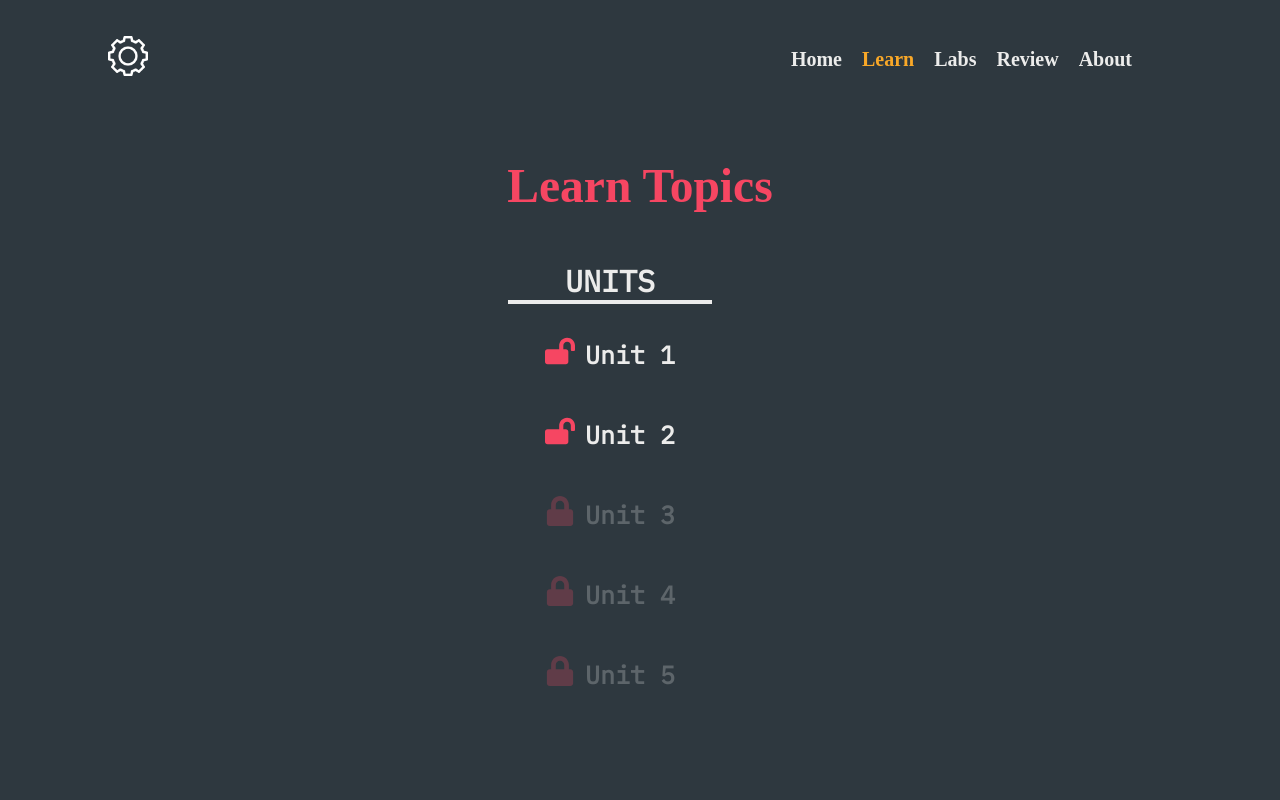
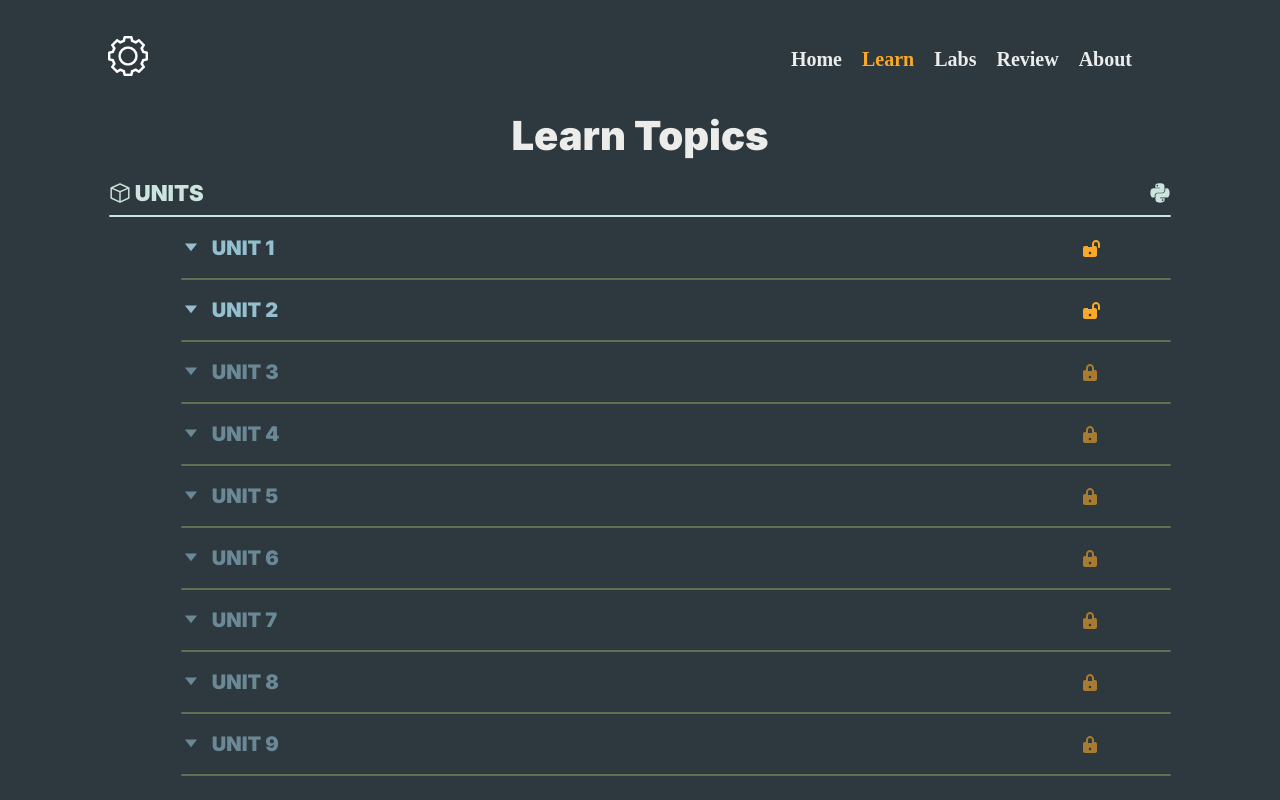
Before and after one commit to WarrenWu4/engr102-website, a React (Vite) app: page /learn in a window 1280 px wide. Built offline with nearby package versions, Linux system fonts and the light colour scheme; a web font is replaced by a local one.

Commit message:
cleaned up initial learn page (still wip)

```diff
--- a/src/App.css
+++ b/src/App.css
@@ -20,6 +20,11 @@
     --secondary80: #EE6177;
     --tertiary: #F9A828;
     --contrast: #ECECEB;
+    --contrast80: #CBE4DE;
+    --green: #5F7053;
+    --babyblue: #93BFCF;
+    --darkerblue: #6096B4;
+    --purpleblue: #7286D3;
 
     /* font styles */
     --fs-main: "Sofia Sans";
--- a/src/App.jsx
+++ b/src/App.jsx
@@ -5,9 +5,8 @@ import Error from './pages/Error';
 import WIP from './pages/WIP';
 import About from './pages/About';
 import Review from './pages/Review';
-import Donate from './pages/Donate';
 import Learn from './pages/Learn';
-import LearnView from './pages/LearnView';
+import LearnView from './components/learnPageComponents/LearnView';
 
 
 export default function App() {
@@ -21,8 +20,6 @@ export default function App() {
         <Route path="/labs" element={<WIP/>}/>
         <Route path="/review" element={<Review/>}/>
         <Route path="/about" element={<About/>}/>
-        <Route path="/donate" element={<Donate/>}/>
-        <Route path="/donate/payment" element={<WIP/>}/>
         <Route path='*' element={<Error/>}></Route>
       </Routes>
     </>
--- a/src/pages/LearnView.jsx
+++ b/src/components/learnPageComponents/LearnView.jsx
@@ -1,8 +1,8 @@
-import "../styles/learnview.css";
+import "./learnview.css";
 import { useState, useRef, useEffect } from "react";
 import { NavLink, useLocation, useNavigate } from "react-router-dom";
 import { FaAngleDoubleLeft, FaAngleDoubleRight } from "react-icons/fa";
-import LearningContent from "../components/learnPageComponents/LearningContent";
+import LearningContent from "./LearningContent";
 
 export default function LearnView() {
 
--- /dev/null
+++ b/src/components/learnPageComponents/Sidebar.css
@@ -0,0 +1,52 @@
+.learn-sidebar {
+    width: 100%;
+    display: flex;
+    flex-direction: column;
+    justify-content: center;
+    align-items: center;
+}
+
+.learn-sidebar-header {
+    width: 83%;
+    height: 3.3rem;
+    color: var(--contrast80);
+    font: 900 2.2rem "Inter";
+    display: flex;
+    align-items: center;
+    justify-content: space-between;
+    margin-bottom: 0.6rem;
+}
+
+.learn-sidebar-header-g1 {
+    display: flex;
+    align-items: center;
+}
+
+.learn-sidebar-header-g1 svg {
+    margin-right: 0.4rem;
+}
+
+.learn-maindivider {
+    width: 83%;
+    height: 0.2rem;
+    background: var(--contrast80);
+    margin-bottom: 1.6rem;
+    border-radius: 1rem;
+}
+
+.learn-sidebar-b-container {
+    width: 83%;
+    display: flex;
+    flex-direction: column;
+    justify-content: center;
+    align-items: center;
+}
+
+.learn-divider {
+    margin: 1.5rem 0 1.5rem 0;
+    width: 93.2%;
+    height: 0.2rem;
+    border-radius: 1rem;
+    background: var(--green);
+    align-self: flex-end;
+}
--- /dev/null
+++ b/src/components/learnPageComponents/Sidebar.jsx
@@ -0,0 +1,36 @@
+import "./Sidebar.css";
+
+// icons
+import { RxCube } from "react-icons/rx";
+import { FaPython } from "react-icons/fa";
+
+// data
+import units from "../../units.json";
+
+// components
+import SidebarUnit from "./SidebarUnit";
+
+export default function Sidebar() {
+
+    let unitBlocks = [];
+    units.units.map((unit) => {
+        unitBlocks.push(<SidebarUnit num={unit["num"]} unlock={unit["status"]}/>)
+        unitBlocks.push(<div className="learn-divider"></div>)
+    })
+
+    return (
+    <div className='learn-sidebar'>
+        <div className='learn-sidebar-header'>
+            <div className='learn-sidebar-header-g1'><RxCube/>UNITS</div>
+            <FaPython/>
+        </div>
+
+        <div className='learn-maindivider'></div>
+
+        <div className='learn-sidebar-b-container'>
+            {unitBlocks}
+        </div>
+
+    </div>
+    )
+}
--- a/src/components/learnPageComponents/SidebarUnit.css
+++ b/src/components/learnPageComponents/SidebarUnit.css
@@ -1,4 +1,4 @@
-.unit-container .unit-num {
+/* .unit-container .unit-num {
     width: 100%; height: min(6rem, calc(6/70*100vw));
     font-family: "IBM Plex Mono"; font-size: min(2.5rem, calc(2.5/70*100vw));
     font-weight: bold;
@@ -13,4 +13,63 @@
 
 .icon-container {
     margin-right:min(1rem, calc(1/70*100vw));
+} */
+
+.learn-sidebar-unitblock {
+    width: 87%;
+    display: flex;
+    flex-direction: column;
 }
+
+.learn-sidebar-unitblock-g2 {
+    width: 100%;
+    height: 3rem;
+    display: flex;
+    flex-direction: row;
+    align-items: center;
+    justify-content: space-between;
+    color: var(--babyblue);
+    font: 900 2rem "Inter";
+}
+
+.learn-sidebar-unitblock-g1 {
+    display: flex;
+    align-items: center;
+}
+
+.learn-sidebar-unitblock-g3 {
+    display: flex;
+    flex-direction: column;
+}
+
+#collapse {
+    margin-right: 0.8rem;
+    font-size: 2.6rem;
+    transform: translateY(-0.2rem);
+}
+
+#lock {
+    color: var(--tertiary);
+    font-size: 2.4rem;
+}
+
+.learn-lesson-block {
+    height: 3rem;
+    align-items: center;
+    color: var(--darkerblue);
+    font: 700 1.8rem "Inter";
+    margin: 0.6rem 0 0.6rem 3rem;
+    transition: all 50ms;
+}
+
+.learn-circle-icon {
+    width: 1rem;
+    aspect-ratio: 1;
+    border: 0.2rem solid var(--darkerblue);
+    border-radius: 50%;
+    margin-right: 0.8rem;
+}
+
+.learn-lesson-block:hover {
+    opacity: 0.8;
+}
--- a/src/components/learnPageComponents/SidebarUnit.jsx
+++ b/src/components/learnPageComponents/SidebarUnit.jsx
@@ -1,37 +1,62 @@
 import './SidebarUnit.css';
-import { FaLockOpen, FaLock } from "react-icons/fa";
 
+// icons
+import { RxTriangleDown } from "react-icons/rx";
+import { TiLockClosed, TiLockOpen } from "react-icons/ti";
+
+// data
+import units from "../../units.json";
+
+// react
+import { useState } from "react";
+import { NavLink } from 'react-router-dom';
 
 export default function SidebarUnit(props) {
 
-    const icon = (props.unlock === 1) ? <FaLockOpen/>:<FaLock/>;
-    let iconColor = "rgba(246, 70, 98, 1)";
-    let unitColor = "rgba(236, 236, 235, 1)";
-    let pointStatus = "pointer";
-    let bgColor = "#2E383F";
-    if (props.unlock === 0) {
-        iconColor = "rgba(246, 70, 98, 0.25)";
-        unitColor = "rgba(236, 236, 235, 0.25)";
-        pointStatus = "default";
-    }
-    if (props.active === props.num) {
-        bgColor = "#F9A828";
-    }
+    const [show, setShow] = useState("none");
+    const [rot, setRot] = useState("0deg");
+    const opac = (props.unlock === 1) ? 1:0.6;
+    const curs = (props.unlock === 1) ? "pointer":"";
+    const icon = (props.unlock === 1) ? <TiLockOpen id="lock"/>:<TiLockClosed id="lock"/>;
 
-    const clickEvent = () => {
+    let lessons = []
+    units.units.map((unit) => {
+        unit.objectives.map((objective) => {
+            if (unit.num === props.num) {
+                lessons.push(
+                    <NavLink to="/learn/objectives/view" state={{objective}} style={{display:show}}>
+                        <div className='learn-lesson-block' style={{display:show}}>
+                            <div className='learn-circle-icon'></div>
+                            {objective.title}
+                        </div>
+                    </NavLink>
+                )
+            }
+        })
+    })
+
+    const showContent = () => {
         if (props.unlock === 1) {
-            props.SetActive(props.num);
+            if (show === "flex") {
+                setShow("none");
+                setRot("0deg");
+            }
+            else {
+                setRot("180deg");
+                setShow("flex");
+            }
         }
     }
 
     return(
-        <a className="unit-container" onClick={clickEvent} style={{backgroundColor:bgColor, cursor:pointStatus}}>
-            <div className='icon-container' style={{color:iconColor}}>
+        <div className='learn-sidebar-unitblock' style={{opacity: opac}}>
+            <div className="learn-sidebar-unitblock-g2">
+                <div className='learn-sidebar-unitblock-g1' style={{cursor: curs}} onClick={() => showContent()}><RxTriangleDown style={{rotate: rot, transition: "rotate 250ms"}} id="collapse"/>UNIT {props.num}</div>
                 {icon}
             </div>
-            <div className='unit-num' style={{color:unitColor}}>
-                Unit {props.num}
+            <div className='learn-sidebar-unitblock-g3'>
+                {lessons}
             </div>
-        </a>
+        </div>
     );
 }
--- a/src/pages/Learn.jsx
+++ b/src/pages/Learn.jsx
@@ -1,10 +1,13 @@
 import '../styles/learn.css'
-import Nav from '../components/Nav'
 import { NavLink } from 'react-router-dom'
 import {useState} from "react";
+import units from "../units.json";
+
+// components
+import Nav from '../components/Nav'
+import Sidebar from '../components/learnPageComponents/Sidebar';
 import SidebarUnit from '../components/learnPageComponents/SidebarUnit';
 import MainContent from '../components/learnPageComponents/MainContent';
-import units from "../units.json";
 
 export default function Learn() {
 
@@ -19,25 +22,44 @@ export default function Learn() {
     const mainContent = <MainContent unit={active}/>;
 
     return(
-        <div className="basic-page">
+        <div className='learn-page'>
 
             <Nav/>
 
-            <div className="basic-title">Learn Topics</div>
+            <div className='learn-container'>
 
-            <div className='learn-content'>
+                <div className='learn-title'>Learn Topics</div>
 
-                <div className='learn-sidebar'>
-                    <div className='sidebar-title'>UNITS</div>
-                    {unitBlocks}
-                </div>
-
-                <div className='learn-main'>
-                    {mainContent}
-                </div>
+                <Sidebar/>
 
             </div>
 
         </div>
+        // <div className="learn-page">
+
+        //     <Nav/>
+
+        //     <div className="learn-title">Learn Topics</div>
+
+        //     <div className='learn-content'>
+
+        //         <div className='learn-sidebar'>
+        //             <div className='sidebar-title'>
+        //                 <div className='learn-sidebar-left'>
+        //                     <RxCube/>
+        //                     UNITS
+        //                 </div>
+        //                 <FaPython/>
+        //             </div>
+        //             {unitBlocks}
+        //         </div>
+
+        //         <div className='learn-main'>
+        //             {mainContent}
+        //         </div>
+
+        //     </div>
+
+        // </div>
     );
 }
--- a/src/styles/learn.css
+++ b/src/styles/learn.css
@@ -1,5 +1,65 @@
-.learn-content {
+.learn-page {
+    display: flex;
+    flex-direction: column;
+    align-items: center;
+    width: 100vw;
+}
+
+.learn-container {
+    width: 100%;
+    max-width: 37.5rem;
+    display: flex;
+    flex-direction: column;
+    justify-content: center;
+    align-items: center;
+}
+
+.learn-title {
+    font: 900 4rem "Inter";
+    color: var(--contrast);
+    margin-bottom: 1.6rem;
+}
+
+@media (min-width: 475px) {
+    .learn-container {
+        max-width: 47.5rem;
+    }
+}
+@media (min-width: 640px) {
+    .learn-container {
+        max-width: 64rem;
+    }
+}
+@media (min-width: 768px) {
+    .learn-container {
+        max-width: 76.8rem;
+    }
+}
+@media (min-width: 1024px) {
+    .learn-container {
+        max-width: 102.4rem;
+    }
+}
+@media (min-width: 1280px) {
+    .learn-container {
+        max-width: 128rem;
+    }
+}
+@media (min-width: 1536px) {
+    .learn-container {
+        max-width: 153.6rem;
+    }
+}
+
+@media (max-width: 374px) {
+    .learn-page {
+        display: none;
+    }
+}
+
+/* .learn-content {
     display: flex; flex-direction: row;
+
 }
 
 .learn-sidebar {
@@ -19,4 +79,4 @@
 
 .learn-main {
     margin-left: min(6rem, calc(6/70*100vw));
-}
+} */
```
Also changed, not shown: src/components/learnPageComponents/learnview.css (renamed from src/styles/learnview.css).
